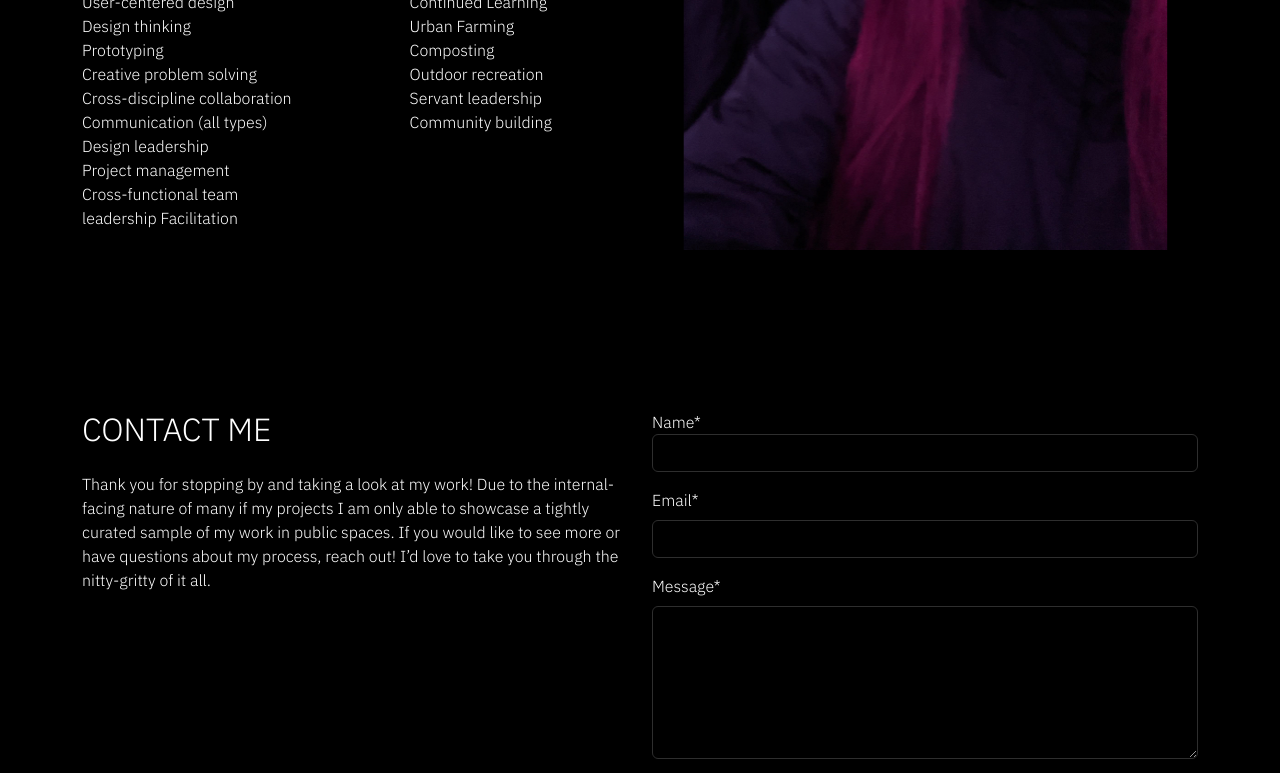
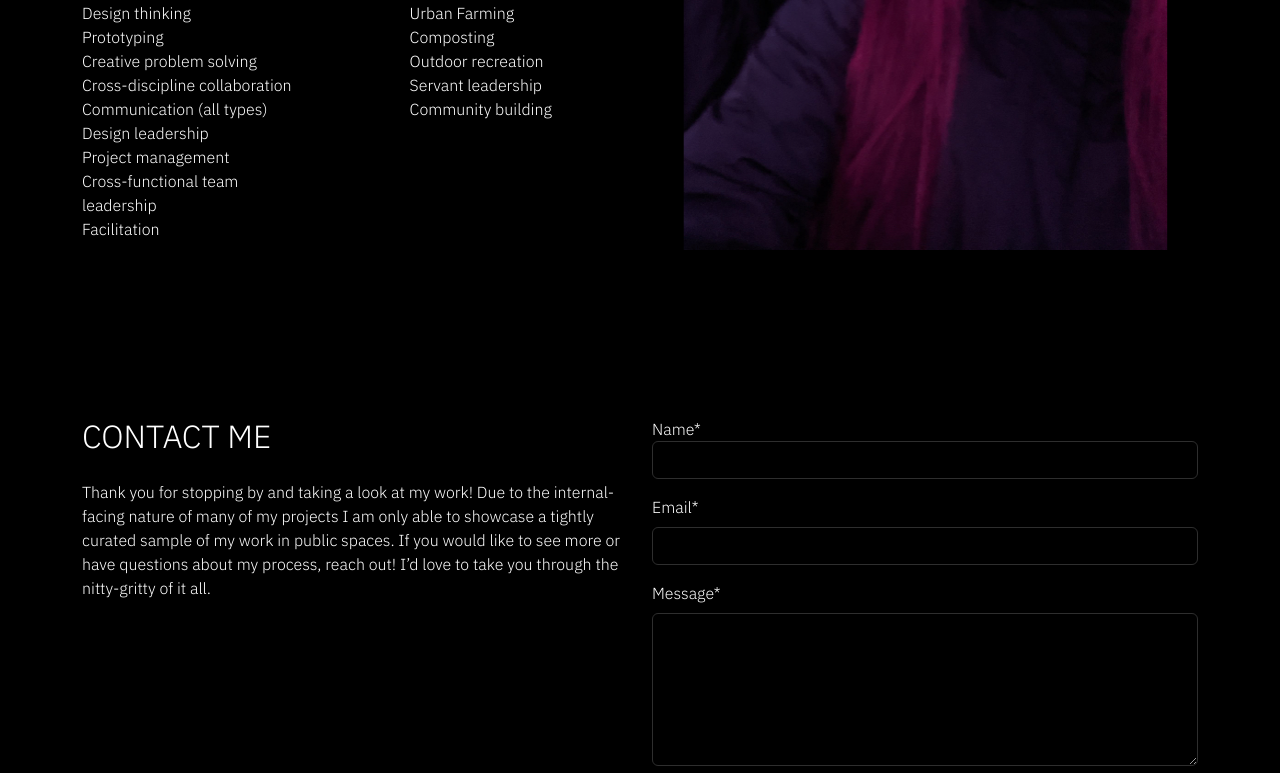
Before and after one commit to Meyer-and-Moon-Enterprises/moon-portfolio, a Next.js app: page /about in a window 1280 px wide. Shown: the part 636-1409 px from the top of the page. Built offline with nearby package versions, Linux system fonts and the light colour scheme.

Commit message:
updated copy on about page

```diff
--- a/src/components/About.js
+++ b/src/components/About.js
@@ -108,7 +108,8 @@ export default function AboutComponent () {
                     <li>Communication (all types)</li>
                     <li>Design leadership</li>
                     <li>Project management</li>
-                    <li>Cross-functional team leadership Facilitation</li>
+                    <li>Cross-functional team leadership</li>
+                    <li>Facilitation</li>
                   </ul>
                 </div>
               </div>
@@ -127,7 +128,8 @@ export default function AboutComponent () {
                     <li>Communication (all types)</li>
                     <li>Design leadership</li>
                     <li>Project management</li>
-                    <li>Cross-functional team leadership Facilitation</li>
+                    <li>Cross-functional team leadership</li>
+                    <li>Facilitation</li>
                   </ul>
                 </div>
                 <div className={`d-none d-lg-block`} style={{borderTop: '2px solid #2e2e2e', width: '40%',}}>
@@ -160,7 +162,7 @@ export default function AboutComponent () {
             <p className='h2'>CONTACT ME</p>
             <p className='pt-3'>
               Thank you for stopping by and taking a look at my work! Due to the
-              internal-facing nature of many if my projects I am only able to
+              internal-facing nature of many of my projects I am only able to
               showcase a tightly curated sample of my work in public spaces. If
               you would like to see more or have questions about my process,
               reach out! I’d love to take you through the nitty-gritty of it
```
